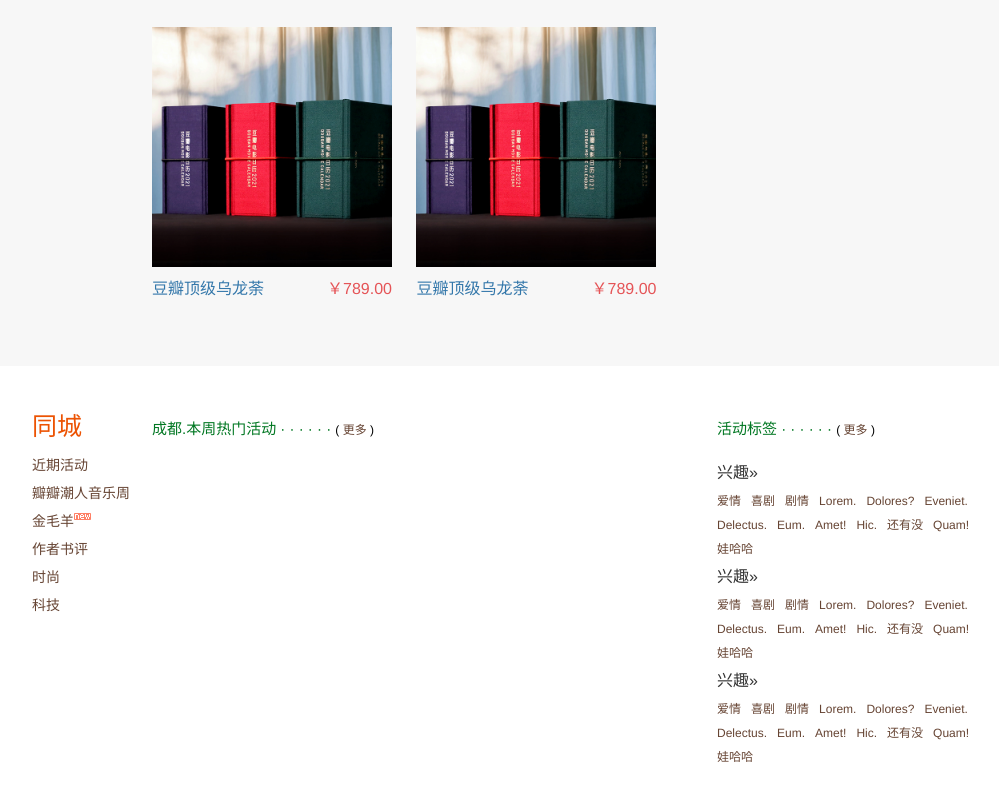
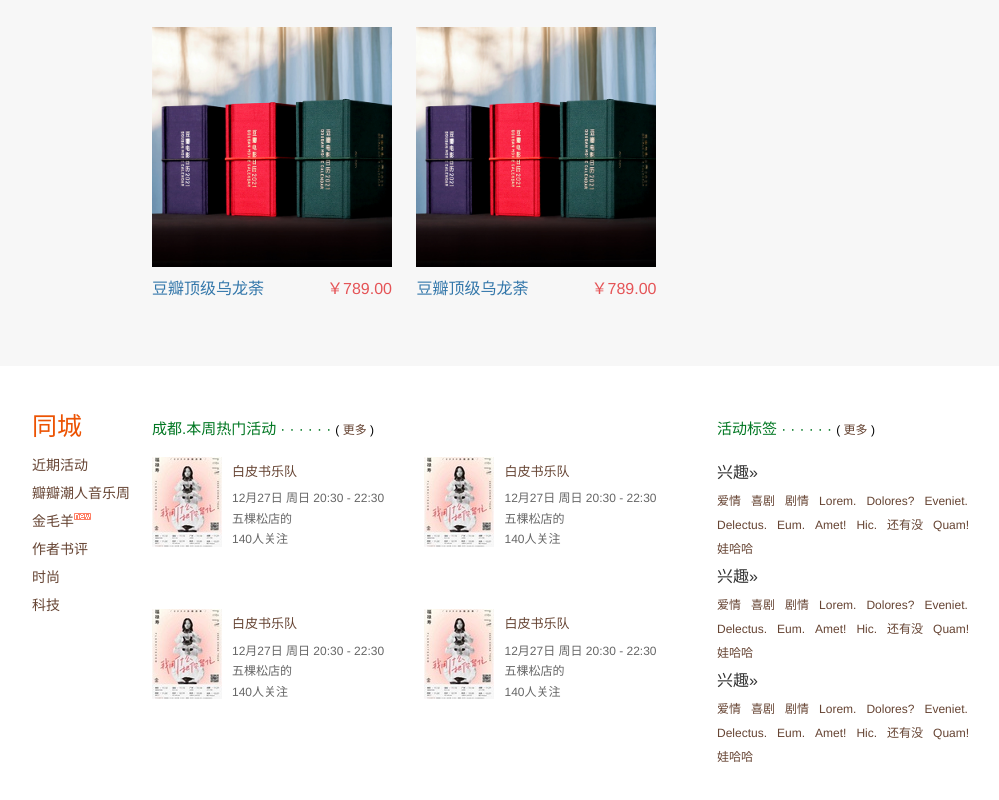
Before and after one commit to zhuhuijun/20200701css, a plain HTML site: page HIger/douban/index.html in a window 1280 px wide. Shown: the part 5172-5972 px from the top of the page, without its empty margins (133-1132 px from the left). Drawn offline with Linux system fonts and the light colour scheme; a small style sheet from the web is missing.

Commit message:
'fsfsfs'

```diff
--- a/HIger/douban/css/index.css
+++ b/HIger/douban/css/index.css
@@ -932,7 +932,44 @@ a:active {
     color: #fff;
 }
 
+.samecity-area .item-list li {
+    width: 248px;
+    margin-right: 20px;
+    margin-bottom: 60px;
+}
+
+.samecity-area .item-list li:nth-child(2n) {
+    margin-right: 0;
+}
+
+.samecity-area .item-list li .img {
+    margin-right: 10px;
+}
+
+.samecity-area .item-list li .words {
+    overflow: hidden;
+}
+
+.samecity-area .item-list li .words a {
+    font-size: 13px;
+    white-space: nowrap;
+    overflow: hidden;
+    text-overflow: ellipsis;
+    display: inline-block;
+}
+
+.samecity-area .item-list li .words span {
+    font-size: 12px;
+    display: block;
+    color: #666;
+    line-height: 1.7;
+    white-space: nowrap;
+    overflow: hidden;
+    text-overflow: ellipsis;
+}
+
 /* 同城结束 */
+
 /* 豆品开始 */
 
 /* 豆品结束 */
--- a/HIger/douban/index.html
+++ b/HIger/douban/index.html
@@ -1547,6 +1547,60 @@
                             <a href="">更多</a>
                         </span>
                     </div>
+                    <ul class="item-list">
+                        <li class="clearfix">
+                            <div class="img fleft">
+                                <a href="">
+                                    <img src="./img/fff3.jpg" alt="">
+                                </a>
+                            </div>
+                            <div class="words">
+                                <a href="">白皮书乐队</a>
+                                <span>12月27日 周日 20:30 - 22:30</span>
+                                <span>五棵松店的</span>
+                                <span>140人关注</span>
+                            </div>
+                        </li>
+                        <li class="clearfix">
+                            <div class="img fleft">
+                                <a href="">
+                                    <img src="./img/fff3.jpg" alt="">
+                                </a>
+                            </div>
+                            <div class="words">
+                                <a href="">白皮书乐队</a>
+                                <span>12月27日 周日 20:30 - 22:30</span>
+                                <span>五棵松店的</span>
+                                <span>140人关注</span>
+                            </div>
+                        </li>
+                        <li class="clearfix">
+                            <div class="img fleft">
+                                <a href="">
+                                    <img src="./img/fff3.jpg" alt="">
+                                </a>
+                            </div>
+                            <div class="words">
+                                <a href="">白皮书乐队</a>
+                                <span>12月27日 周日 20:30 - 22:30</span>
+                                <span>五棵松店的</span>
+                                <span>140人关注</span>
+                            </div>
+                        </li>
+                        <li class="clearfix">
+                            <div class="img fleft">
+                                <a href="">
+                                    <img src="./img/fff3.jpg" alt="">
+                                </a>
+                            </div>
+                            <div class="words">
+                                <a href="">白皮书乐队</a>
+                                <span>12月27日 周日 20:30 - 22:30</span>
+                                <span>五棵松店的</span>
+                                <span>140人关注</span>
+                            </div>
+                        </li>
+                    </ul>
                 </div>
             </div>
         </div>
```
Also changed, not shown: HIger/douban/img/fff3.jpg (added).
